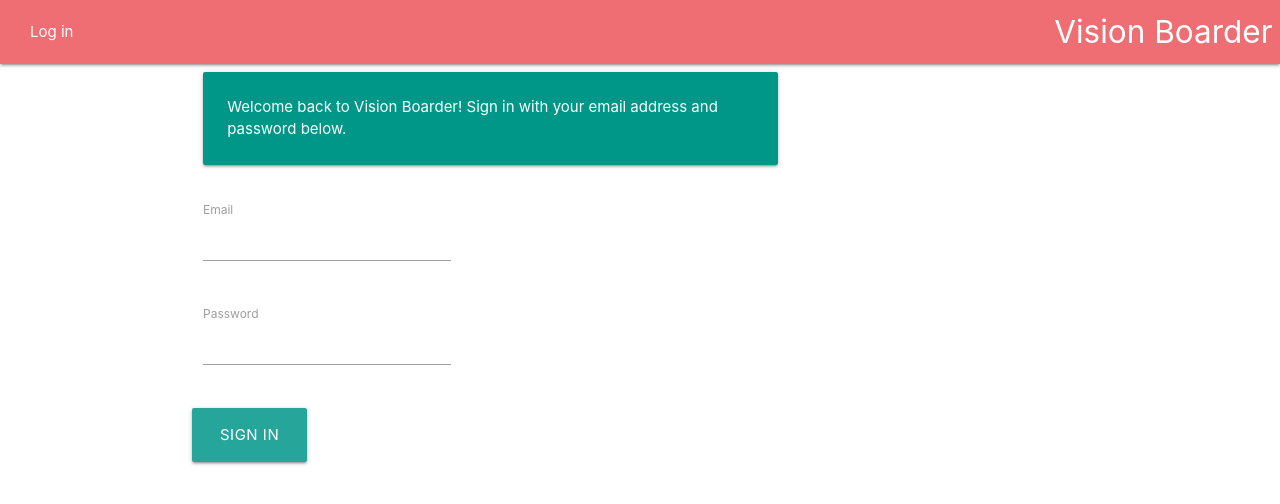
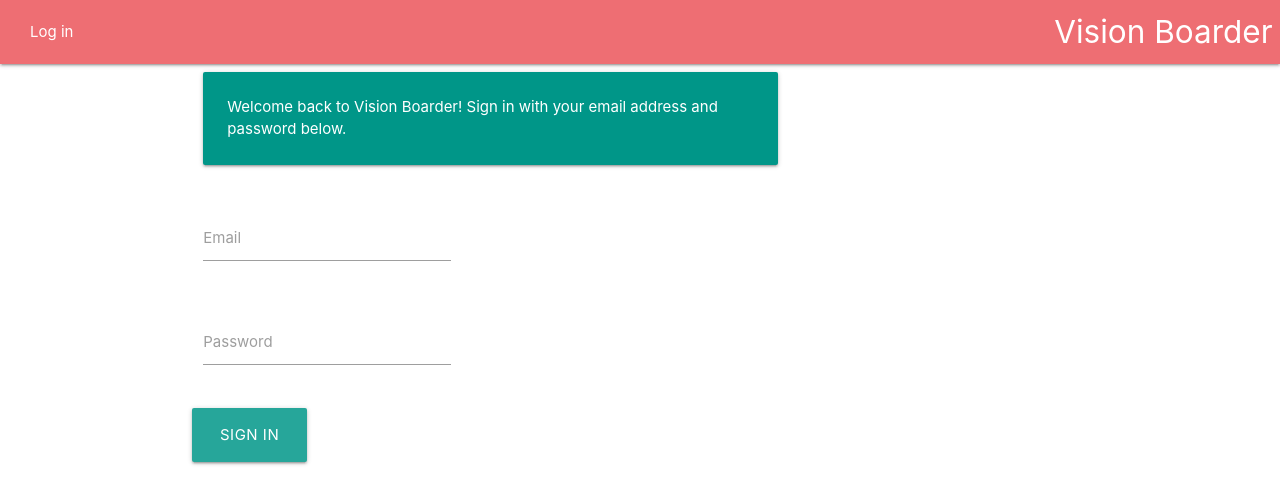
Before and after one commit to maggiemaywilder/vision-board, a React (Create React App) app in the folder client/: page /login in a window 1280 px wide. Shown: the top 504 px of the page. Built offline with nearby package versions, Linux system fonts and the light colour scheme.

Commit message:
Added redirect to SignupPage, edited states

```diff
--- a/client/src/components/LoginPage.js
+++ b/client/src/components/LoginPage.js
@@ -6,8 +6,8 @@
 import API from '../utils/API';
 
 function LoginPage() {
-    const [email, setEmail] = useState("");
-    const [password, setPassword] = useState("");
+    const [email, setEmail] = useState();
+    const [password, setPassword] = useState();
 
     const handleSignin = (e) => {
         e.preventDefault();
--- a/client/src/components/SignupPage.js
+++ b/client/src/components/SignupPage.js
@@ -1,5 +1,6 @@
 import { useState } from 'react';
 import { TextInput, Row, Col, CardPanel, Button, Icon } from 'react-materialize';
+import { Redirect } from 'react-router-dom';
 import API from '../utils/API';
 import SignupNav from './SignupNav';
 import M from 'materialize-css';
@@ -29,7 +30,14 @@
                 email: email,
                 password: password
             })
-            .then(res => console.log(res))
+            .then((res) => {
+                console.log(res);
+                <Redirect to={{
+                    pathname: "/login",
+                    state: { email: email}
+                }}
+                />
+            })
             .catch(err => console.error(err));
         };
     }
```
